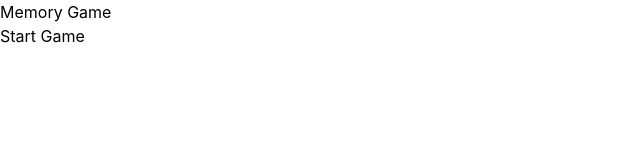
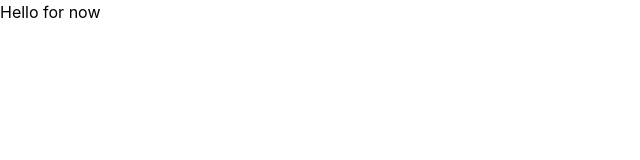
Before and after one commit to HsHs-dev/react-memory-game, a React (Vite) app: page / in a window 1280 px wide. Shown: the top 160 px of the page, without its empty margins (0-640 px from the left). Built offline with nearby package versions, Linux system fonts and the light colour scheme.

Commit message:
create PageLayout component for the main play page

```diff
--- a/src/App.jsx
+++ b/src/App.jsx
@@ -1,5 +1,5 @@
 import { useState } from "react";
-
+import PlayLayout from "./components/PlayLayout";
 const MAX_VAL = 8;
 
 function getRandomInt() {
@@ -42,16 +42,7 @@ function App() {
     setSeq((prevSeq) => generateSeq(prevSeq));
   };
 
-  return (
-    <>
-      <h1>Memory Game</h1>
-      {!playing ? (
-        <button onClick={startGame}>Start Game</button>
-      ) : (
-        <button onClick={handlePlay}>Play Sequence</button>
-      )}
-    </>
-  );
+  return <PlayLayout />;
 }
 
 export default App;
--- /dev/null
+++ b/src/components/PlayLayout.jsx
@@ -0,0 +1,5 @@
+const PlayLayout = () => {
+  return (<div>Hello for now</div>)
+};
+
+export default PlayLayout;
```
Also changed, not shown: src/components/playLayout.jsx (deleted).
